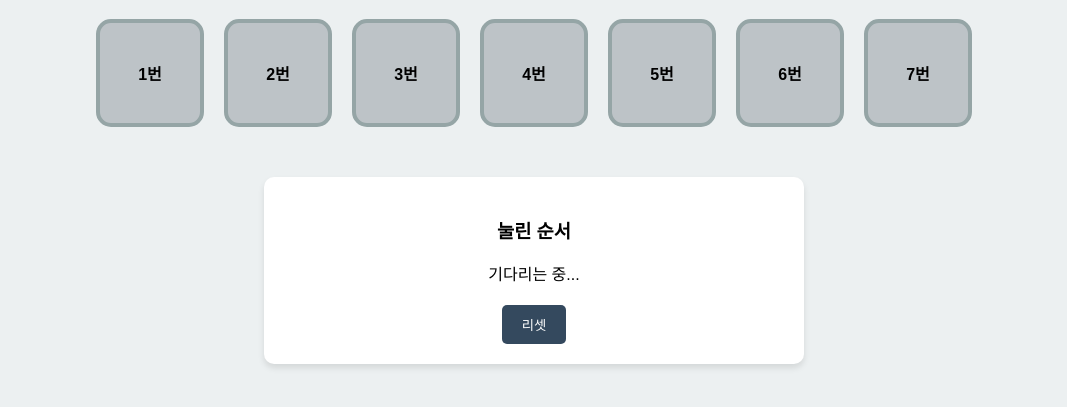
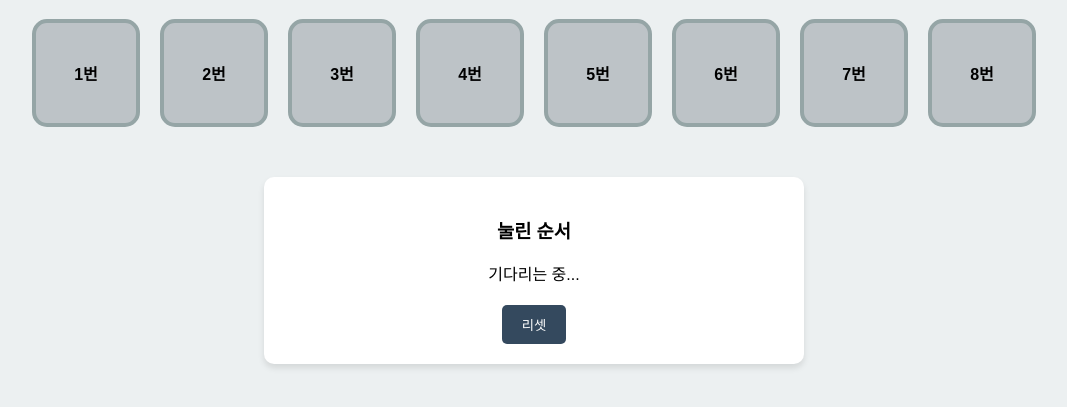
Before and after one commit to jasgo0729/S-Future-Conference, a website: page Buzzer/public/dashboard.html in a window 1280 px wide. Shown: the part 109-516 px from the top of the page, without its empty margins (106-1173 px from the left). Drawn offline with nearby package versions, Linux system fonts and the light colour scheme.

Commit message:
modify buzzer count

```diff
--- a/Buzzer/public/dashboard.html
+++ b/Buzzer/public/dashboard.html
@@ -53,8 +53,7 @@
         const orderDisplay = document.getElementById('orderDisplay');
         let pressedOrder = [];
 
-        // 1. 7개의 램프 생성
-        for (let i = 1; i <= 7; i++) {
+        for (let i = 1; i <= 8; i++) {
             const lamp = document.createElement('div');
             lamp.className = 'lamp';
             lamp.id = `lamp-${i}`;
```
Also changed, not shown: Buzzer/public/index.html (+1 -1 lines), 1 other file.
